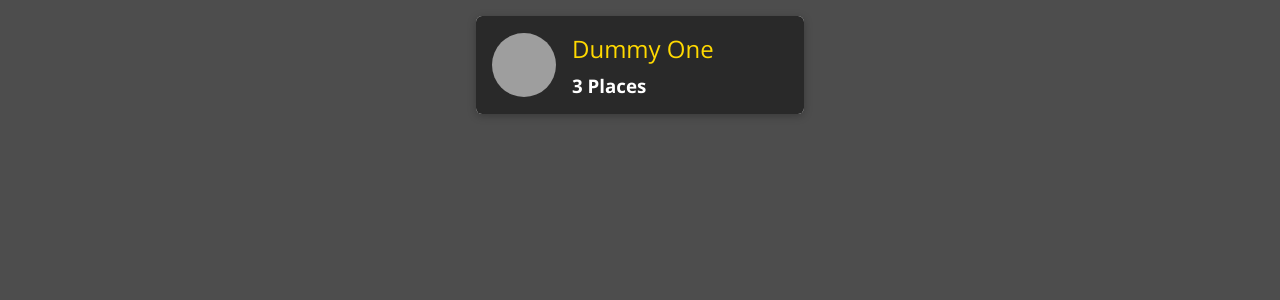
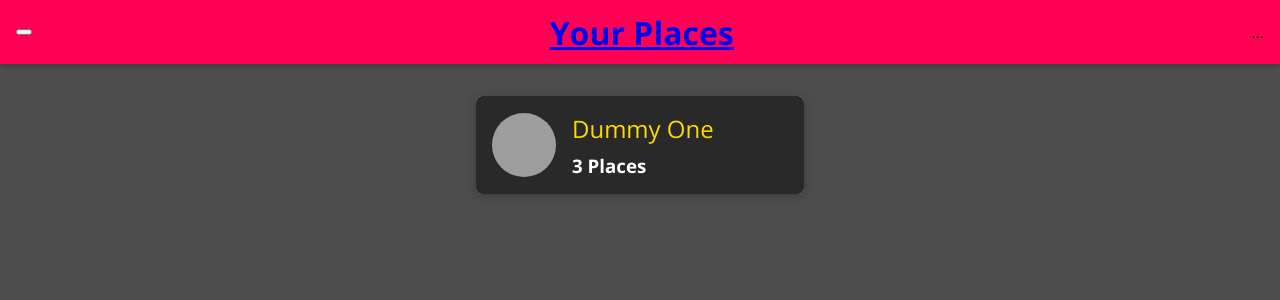
Before and after one commit to krutarth45/mern-project-2, a React (Create React App) app in the folder frontend/: page / in a window 1280 px wide. Shown: the top 300 px of the page. Built offline with nearby package versions, Linux system fonts and the light colour scheme; grey boxes are pictures that could not be loaded.

Commit message:
Created nav folder

```diff
--- a/frontend/src/App.js
+++ b/frontend/src/App.js
@@ -6,11 +6,14 @@ import {
   Switch,
 } from 'react-router-dom'
 import NewPlace from './places/pages/NewPlace'
+import MainNavigation from './shared/components/Navigation/MainNavigation'
 import User from './user/pages/Users'
 
 function App() {
   return (
     <Router>
+      <MainNavigation />
+      <main>
         <Switch>
           <Route path="/" exact>
             <User />
@@ -20,6 +23,7 @@ function App() {
           </Route>
           <Redirect to="/" />
         </Switch>
+      </main>
     </Router>
   )
 }
--- /dev/null
+++ b/frontend/src/shared/components/Navigation/MainHeader.css
@@ -0,0 +1,23 @@
+.main-header {
+  width: 100%;
+  height: 4rem;
+  display: flex;
+  align-items: center;
+  position: fixed;
+  top: 0;
+  left: 0;
+  background: #ff0055;
+  box-shadow: 0 2px 6px rgba(0, 0, 0, 0.26);
+  padding: 0 1rem;
+  z-index: 5;
+}
+
+main {
+  margin-top: 5rem;
+}
+
+@media (min-width: 768px) {
+  .main-header {
+    justify-content: space-between;
+  }
+}
--- /dev/null
+++ b/frontend/src/shared/components/Navigation/MainHeader.js
@@ -0,0 +1,8 @@
+import React from 'react'
+
+import './MainHeader.css'
+const MainHeader = (props) => {
+  return <header className="main-header">{props.children}</header>
+}
+
+export default MainHeader
--- /dev/null
+++ b/frontend/src/shared/components/Navigation/MainNavigation.css
@@ -0,0 +1,45 @@
+.main-navigation__menu-btn {
+  width: 3rem;
+  height: 3rem;
+  background: transparent;
+  border: none;
+  display: flex;
+  flex-direction: column;
+  justify-content: space-around;
+  margin-right: 2rem;
+  cursor: pointer;
+}
+
+.main-navigation__menu-btn span {
+  display: block;
+  width: 3rem;
+  height: 2.5px;
+  background: white;
+}
+
+.main-navigation__title {
+  color: white;
+}
+
+.main-navigation__title a {
+  text-decoration: none;
+  color: white;
+}
+
+.main-navigation__header-nav {
+  display: none;
+}
+
+.main-navigation__drawer-nav {
+  height: 100%;
+}
+
+@media (min-width: 768px) {
+  .main-navigation__menu-btn {
+    display: none;
+  }
+
+  .main-navigation__header-nav {
+    display: block;
+  }
+}
--- /dev/null
+++ b/frontend/src/shared/components/Navigation/MainNavigation.js
@@ -0,0 +1,21 @@
+import React from 'react'
+import { Link } from 'react-router-dom'
+import MainHeader from './MainHeader'
+
+const MainNavigation = () => {
+  return (
+    <MainHeader>
+      <button className="main-navigation__menu-btn">
+        <span />
+        <span />
+        <span />
+      </button>
+      <h1 className="main-navigation__title">
+        <Link to="/">Your Places</Link>
+      </h1>
+      <nav>...</nav>
+    </MainHeader>
+  )
+}
+
+export default MainNavigation
--- a/frontend/src/user/components/UserList.js
+++ b/frontend/src/user/components/UserList.js
@@ -1,4 +1,6 @@
 import React from 'react'
+
+import Card from '../../shared/components/UIElements/Card'
 import UserItem from './UserItem'
 import './UserList.css'
 
@@ -6,7 +8,9 @@ const UserList = (props) => {
   if (props.items.length === 0) {
     return (
       <div className="center">
-        <h2>No users found.</h2>
+        <Card>
+          <h2>No users found.</h2>
+        </Card>
       </div>
     )
   }
```
Also changed, not shown: frontend/src/shared/components/Navigation/NavLinks.css (added, +76 -0 lines), frontend/src/shared/components/Navigation/NavLinks.js (added, +7 -0 lines), frontend/src/shared/components/Navigation/SideDrawer.css (added, +10 -0 lines), frontend/src/shared/components/Navigation/SideDrawer.js (added, +7 -0 lines). Lines whose indentation alone changed are shown as unchanged.
